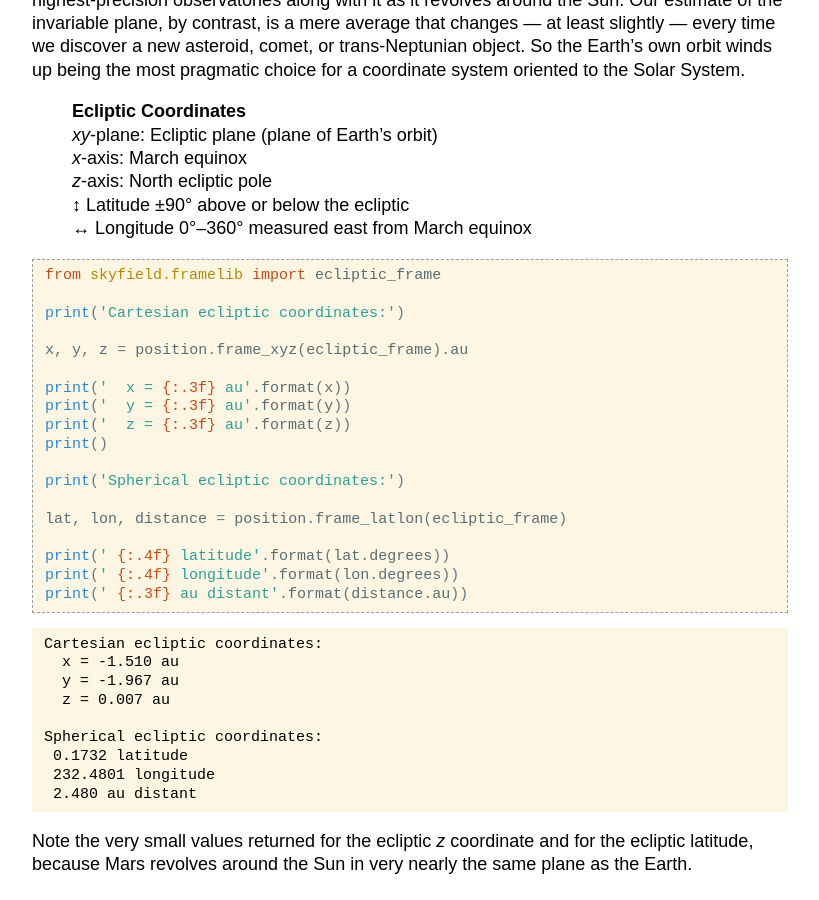
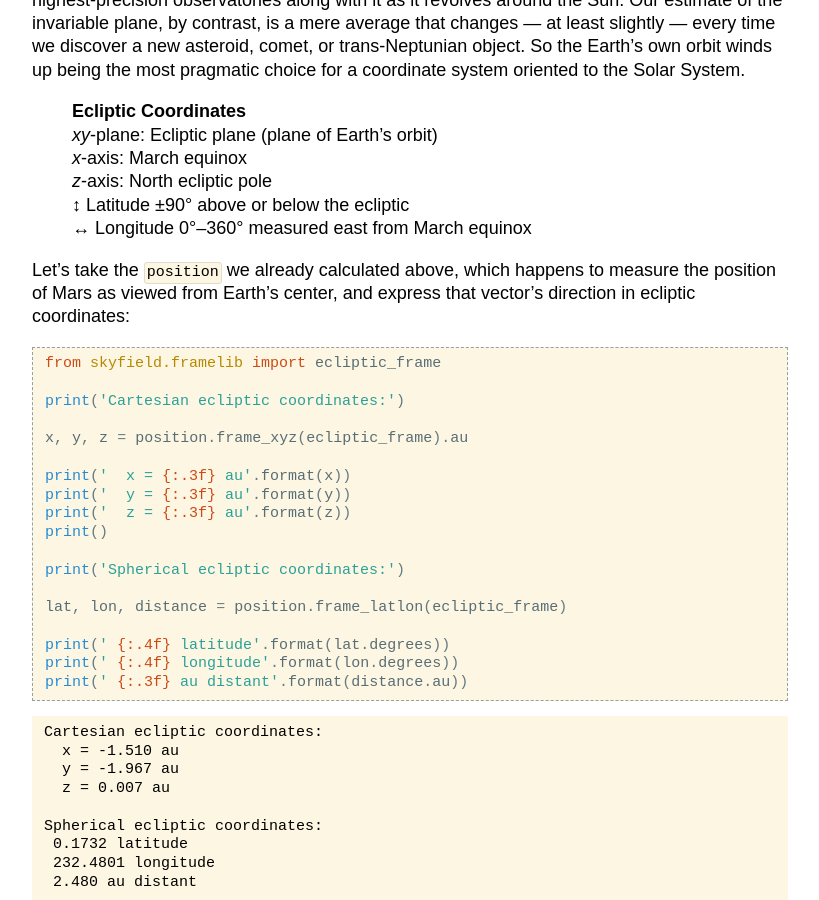
Before and after one commit to skyfielders/python-skyfield, a Sphinx documentation site: the page built from documentation/coordinates.rst, in a window 1280 px wide and 900 px high, scrolled down 7475 px. Shown: the whole window, without its empty margins (230-1049 px from the left). Built offline with Sphinx 7.4.7, drawn with Linux system fonts in a browser that asks for light colours; some web fonts are replaced.

Commit message:
Docs: for #1121 explain where `position` came from

```diff
--- a/documentation/coordinates.rst
+++ b/documentation/coordinates.rst
@@ -479,6 +479,10 @@ for a coordinate system oriented to the Solar System.
  | ↕ Latitude ±90° above or below the ecliptic
  | ↔ Longitude 0°–360° measured east from March equinox
 
+Let’s take the ``position`` we already calculated above,
+which happens to measure the position of Mars as viewed from Earth’s center,
+and express that vector’s direction in ecliptic coordinates:
+
 .. testcode::
 
     from skyfield.framelib import ecliptic_frame
```
